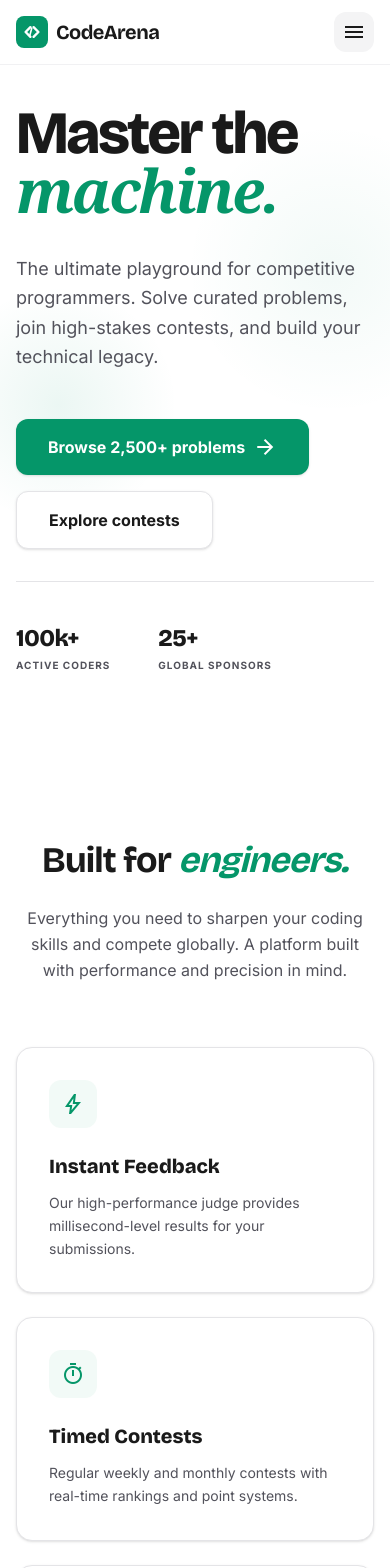
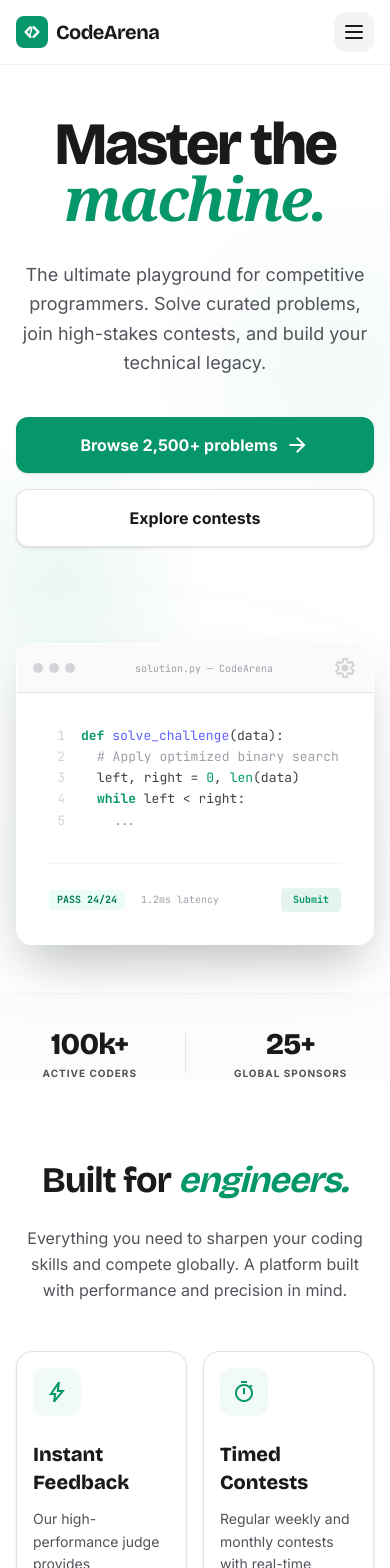
Before and after one commit to Arafat-Shalehin/CodeArena, a Next.js app: page / in a window 390 px wide. Shown: the top 1568 px of the page. Built offline with nearby package versions, Linux system fonts and the light colour scheme.

Commit message:
feat: updated responsiveness of homepage components including Hero, Features, and shared layout elements like Navbar and Footer.

```diff
--- a/src/features/home/components/CodeEditorPreview.jsx
+++ b/src/features/home/components/CodeEditorPreview.jsx
@@ -13,7 +13,7 @@ import React from 'react';
  */
 export default function CodeEditorPreview() {
     return (
-        <div className="relative group hidden lg:block">
+        <div className="relative group">
             {/* Background Glow Effect */}
             <div className="absolute -inset-4 bg-gradient-to-tr from-primary/5 to-transparent rounded-[2rem] blur-2xl"></div>
 
--- a/src/features/home/components/FeaturesSection.jsx
+++ b/src/features/home/components/FeaturesSection.jsx
@@ -12,9 +12,9 @@ import { featuresData } from '../data/features.data';
  */
 export default function FeaturesSection() {
     return (
-        <section className="py-24 max-w-7xl mx-auto px-4">
+        <section className="py-18 max-w-7xl mx-auto px-4">
             {/* Section Header */}
-            <div className="text-center mb-16">
+            <div className="text-center mb-12">
                 <h2 className="text-4xl md:text-5xl font-display font-bold text-text-main mb-6 tracking-tight">
                     Built for <span className="text-primary italic">engineers.</span>
                 </h2>
@@ -24,9 +24,9 @@ export default function FeaturesSection() {
             </div>
 
             {/* Grid Layout */}
-            <div className="grid md:grid-cols-2 lg:grid-cols-3 gap-6">
+            <div className="grid grid-cols-2 lg:grid-cols-3 gap-4 md:gap-6">
                 {featuresData.map((feature, idx) => (
-                    <div key={idx} className="p-8 rounded-2xl bg-white border border-border-base hover:border-primary/50 transition-all group shadow-sm flex flex-col items-start">
+                    <div key={idx} className="p-4 md:p-8 rounded-2xl bg-white border border-border-base hover:border-primary/50 transition-all group shadow-sm flex flex-col items-start">
                         <div className="size-12 rounded-xl bg-primary/5 flex items-center justify-center mb-6 group-hover:bg-primary/10 transition-colors">
                             <span className="material-symbols-outlined text-primary text-2xl group-hover:scale-110 transition-transform">
                                 {feature.icon}
--- a/src/features/home/components/Hero.jsx
+++ b/src/features/home/components/Hero.jsx
@@ -19,47 +19,62 @@ import CodeEditorPreview from './CodeEditorPreview';
  */
 export default function Hero() {
     return (
-        <section className="relative overflow-hidden pt-10 pb-18 hero-gradient">
+        <section className="relative overflow-hidden pt-10 pb-2 hero-gradient">
             <div className="max-w-7xl mx-auto px-4 grid lg:grid-cols-2 gap-16 items-center">
                 {/* Left Column: Content */}
-                <div className="relative z-10 space-y-8">
+                <div className="relative z-10 space-y-8 text-center lg:text-left">
                     {/* Headline */}
-                    <h1 className="text-6xl lg:text-8xl font-display font-extrabold text-text-main leading-[0.95] tracking-[-0.04em]">
-                        Master the <span className="text-primary italic font-serif">machine.</span>
+                    <h1 className="text-6xl sm:text-7xl lg:text-8xl font-display font-extrabold text-text-main pt-3 leading-[0.9] tracking-[-0.04em]">
+                        Master the <br className="lg:hidden" /> <span className="text-primary italic font-serif">machine.</span>
                     </h1>
 
                     {/* Subheadline */}
-                    <p className="text-lg md:text-xl text-text-muted leading-relaxed max-w-xl">
+                    <p className="text-lg md:text-xl text-text-muted leading-relaxed max-w-xl mx-auto lg:mx-0">
                         The ultimate playground for competitive programmers. Solve curated problems, join high-stakes
                         contests, and build your technical legacy.
                     </p>
 
                     {/* CTA Buttons */}
-                    <div className="flex flex-wrap gap-4 pt-4">
-                        <Button variant="primary" size="lg" className="shadow-md hover:shadow-lg">
+                    <div className="flex flex-col sm:flex-row gap-4 pt-2 justify-center lg:justify-start">
+                        <Button variant="primary" size="lg" className="shadow-md hover:shadow-lg w-full sm:w-auto">
                             Browse 2,500+ problems
                             <span className="material-symbols-outlined text-sm">arrow_forward</span>
                         </Button>
-                        <Button variant="secondary" size="lg">
+                        <Button variant="secondary" size="lg" className="w-full sm:w-auto">
                             Explore contests
                         </Button>
                     </div>
 
-                    {/* Social Proof Stats */}
-                    <div className="flex items-center gap-12 pt-10 border-t border-border-base">
+                    {/* Social Proof Stats (Desktop Only) */}
+                    <div className="hidden lg:flex items-center gap-12 pt-10 border-t border-border-base">
                         <div>
                             <div className="text-2xl font-display font-extrabold text-text-main tracking-tight">100k+</div>
-                            <div className="text-[10px] font-bold text-text-muted uppercase tracking-widest mt-1">Active Coders</div>
+                            <div className="text-xs font-bold text-text-muted uppercase tracking-widest mt-1">Active Coders</div>
                         </div>
                         <div>
                             <div className="text-2xl font-display font-extrabold text-text-main tracking-tight">25+</div>
-                            <div className="text-[10px] font-bold text-text-muted uppercase tracking-widest mt-1">Global Sponsors</div>
+                            <div className="text-xs font-bold text-text-muted uppercase tracking-widest mt-1">Global Sponsors</div>
                         </div>
                     </div>
                 </div>
 
                 {/* Right Column: Visual */}
-                <CodeEditorPreview />
+                <CodeEditorPreview className="mx-auto lg:mx-0" />
+            </div>
+
+            {/* Mobile Stats (Below everything on mobile) */}
+            <div className="lg:hidden mt-12 pt-8 border-t border-zinc-100 bg-zinc-50/50 -mx-4 px-4">
+                <div className="flex justify-center items-center gap-12">
+                    <div className="text-center">
+                        <div className="text-3xl font-display font-black text-text-main tracking-tight">100k+</div>
+                        <div className="text-[10px] font-bold text-text-muted uppercase tracking-widest mt-1">Active Coders</div>
+                    </div>
+                    <div className="h-10 w-px bg-zinc-200"></div>
+                    <div className="text-center">
+                        <div className="text-3xl font-display font-black text-text-main tracking-tight">25+</div>
+                        <div className="text-[10px] font-bold text-text-muted uppercase tracking-widest mt-1">Global Sponsors</div>
+                    </div>
+                </div>
             </div>
         </section>
     );
--- a/src/features/home/components/RecentProblemsSection.jsx
+++ b/src/features/home/components/RecentProblemsSection.jsx
@@ -19,8 +19,8 @@ import { problemsData } from '@/features/problems/data/problems.data';
 export default function RecentProblemsSection() {
     return (
         <section className="py-24 max-w-7xl mx-auto px-4">
-            {/* Section Header with Action */}
-            <div className="flex items-end justify-between mb-16 border-b border-border-base pb-8">
+            {/* Section Header */}
+            <div className="flex flex-col sm:flex-row sm:items-end justify-between mb-12 border-b border-border-base pb-8">
                 <div className="max-w-xl">
                     <h2 className="text-4xl md:text-5xl font-display font-bold text-text-main mb-4 tracking-tight">
                         Curated <span className="text-primary italic">challenges.</span>
@@ -29,11 +29,6 @@ export default function RecentProblemsSection() {
                         A hand-picked selection of problems designed to sharpen your algorithmic intuition. No fluff, just pure logic.
                     </p>
                 </div>
-
-                <Button variant="outline" size="sm" className="bg-white hover:bg-zinc-50 border-zinc-200">
-                    All problems
-                    <span className="material-symbols-outlined text-sm">north_east</span>
-                </Button>
             </div>
 
             {/* Problems Grid */}
@@ -42,6 +37,14 @@ export default function RecentProblemsSection() {
                     <ProblemCard key={idx} {...problem} />
                 ))}
             </div>
+
+            {/* View All Problems Button (Moved below grid) */}
+            <div className="mt-12 text-center">
+                <Button variant="outline" size="md" className="w-full sm:w-auto bg-white hover:bg-zinc-50 border-zinc-200">
+                    All problems
+                    <span className="material-symbols-outlined text-sm">north_east</span>
+                </Button>
+            </div>
         </section>
     );
 }
--- a/src/shared/components/layout/Navbar.jsx
+++ b/src/shared/components/layout/Navbar.jsx
@@ -91,16 +91,22 @@ export default function Navbar() {
                         onClick={() => setIsMenuOpen(!isMenuOpen)}
                         aria-label="Toggle navigation menu"
                     >
-                        <span className="material-symbols-outlined">
-                            {isMenuOpen ? 'close' : 'menu'}
-                        </span>
+                        {isMenuOpen ? (
+                            <svg className="size-6" fill="none" viewBox="0 0 24 24" stroke="currentColor">
+                                <path strokeLinecap="round" strokeLinejoin="round" strokeWidth={2} d="M6 18L18 6M6 6l12 12" />
+                            </svg>
+                        ) : (
+                            <svg className="size-6" fill="none" viewBox="0 0 24 24" stroke="currentColor">
+                                <path strokeLinecap="round" strokeLinejoin="round" strokeWidth={2} d="M4 6h16M4 12h16M4 18h16" />
+                            </svg>
+                        )}
                     </button>
                 </div>
             </div>
 
             {/* Mobile Navigation Overlay */}
             {isMenuOpen && (
-                <div className="md:hidden absolute top-full left-0 w-full bg-white border-b border-zinc-200 shadow-xl py-6 px-4 animate-in fade-in slide-in-from-top-4 duration-200">
+                <div className="md:hidden absolute top-16 left-0 w-full h-[calc(100vh-4rem)] bg-white z-40 overflow-y-auto border-t border-zinc-200 shadow-xl py-6 px-4 duration-200 flex flex-col">
                     <div className="space-y-4">
                         {/* Mobile Search */}
                         <div className="relative">
```
Also changed, not shown: src/features/home/components/HowItWorksSection.jsx (+20 -3 lines), src/features/home/components/LeaderboardPreviewSection.jsx (+36 -10 lines), src/shared/components/layout/Footer.jsx (+6 -4 lines).
